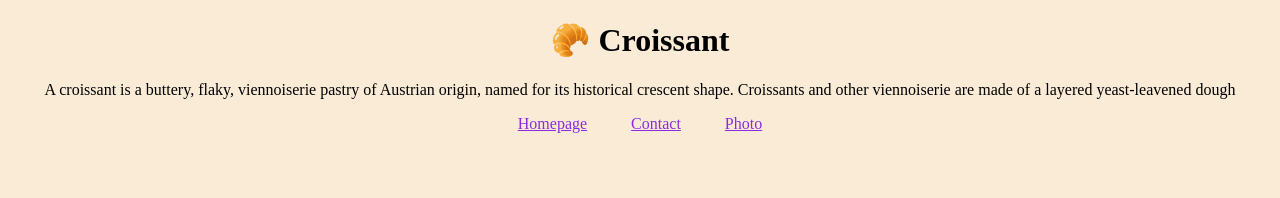
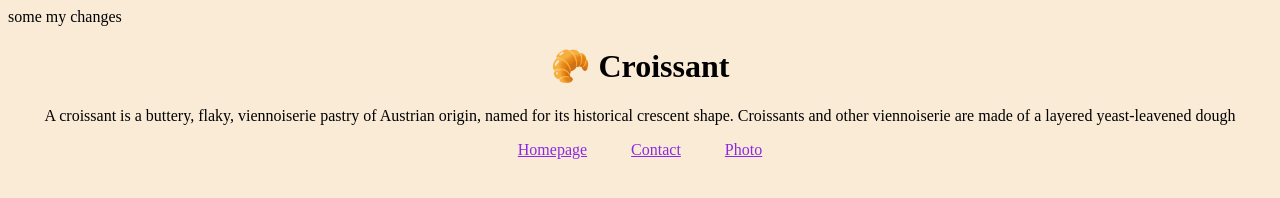
Before and after one commit to CodeElliX/Croissant, a plain HTML site: page index.html in a window 1280 px wide. Drawn offline with Linux system fonts and the light colour scheme.

Commit message:
add nn.html

```diff
--- a/index.html
+++ b/index.html
@@ -10,6 +10,8 @@
     <link rel="stylesheet" href="style.css">
 </head>
 <body>
+
+<div>some my changes</div>
     <div class="main-cont">
     <h1>🥐 Croissant</h1>
     <p>
```
Also changed, not shown: nn.html (added).
